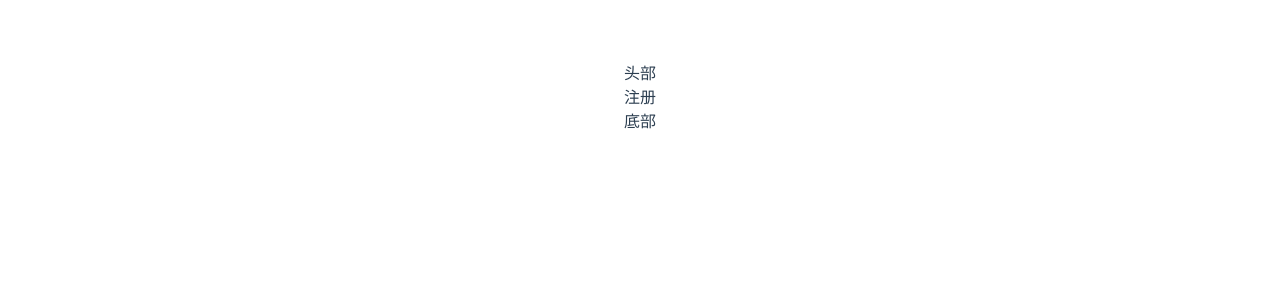
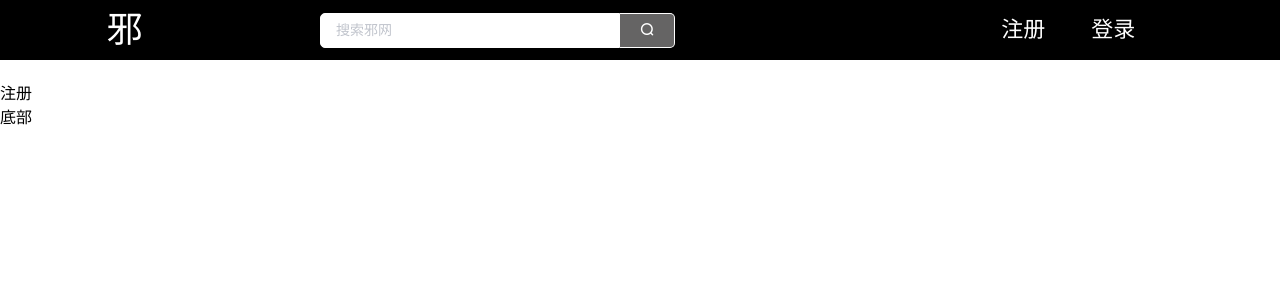
Before and after one commit to 4am-monkey/EvilShoes, a Vue app in the folder evilshoes-front-end/: page /register in a window 1280 px wide. Shown: the top 300 px of the page. Built offline with nearby package versions, Linux system fonts and the light colour scheme.

Commit message:
create Header

```diff
--- a/evilshoes-front-end/src/App.vue
+++ b/evilshoes-front-end/src/App.vue
@@ -20,12 +20,17 @@ export default {
 </script>
 
 <style>
+body{
+  margin: 0;
+  padding: 0;
+}
 #app {
-  font-family: "Avenir", Helvetica, Arial, sans-serif;
+  width: 100%;
+  /* font-family: "Avenir", Helvetica, Arial, sans-serif;
   -webkit-font-smoothing: antialiased;
   -moz-osx-font-smoothing: grayscale;
   text-align: center;
-  color: #2c3e50;
-  margin-top: 60px;
+  color: #2c3e50; */
+  /* border: solid 1px rebeccapurple; */
 }
 </style>
--- a/evilshoes-front-end/src/components/Header.vue
+++ b/evilshoes-front-end/src/components/Header.vue
@@ -1,5 +1,138 @@
 <template>
-    <div class="x-header">
-        头部
-    </div>
+  <div class="x-header">
+    <el-row>
+      <el-col :span="2">
+        <div class="grid-content"></div>
+      </el-col>
+      <el-col :span="4">
+        <div class="grid-content">
+          <div class="logo">邪</div>
+        </div>
+      </el-col>
+      <el-col :span="8">
+        <div class="grid-content">
+          <el-input v-model="ipt_search" placeholder="搜索邪网"></el-input>
+          <el-button type="primary" icon="el-icon-search"></el-button>
+        </div>
+      </el-col>
+      <el-col :span="8">
+        <div class="grid-content">
+            <!-- 未登录 -->
+            <div class="non-login">
+                <div><router-link to="/login">登录</router-link></div>
+                <div><router-link to="/register">注册</router-link></div>
+            </div>
+        </div>
+      </el-col>
+      <el-col :span="2">
+        <div class="grid-content"></div>
+      </el-col>
+    </el-row>
+  </div>
 </template>
+
+<script>
+  // 在此处导入需要的组件
+  // 如：import Footer from "./components/Footer.vue"
+
+  export default {
+    name: 'x-header',
+    data() {
+      return {
+          ipt_search: '',
+      }
+    },
+    methods: {
+
+    }
+}
+</script>
+
+<style>
+.x-header .el-row {
+  margin-bottom: 20px;
+  /* border: solid 1px red; */
+  background: black;
+  color: white;
+  padding: 10px 0;
+}
+.x-header .el-col {
+  /* border: solid 1px yellow; */
+}
+.x-header .el-col:nth-child(4) {
+  text-align: right;
+}
+.x-header .grid-content {
+  height: 40px;
+  line-height: 40px;
+}
+.x-header .logo {
+  width: 90px;
+  height: 40px;
+  /* border: solid 1px white; */
+  color: white;
+  font-size: 36px;
+}
+.x-header .el-input{
+    width: 300px;
+    height: 35px;
+    line-height: 35px;
+    border-radius: 5px 0 0 5px;
+    /* border: solid 1px yellow; */
+}
+.x-header .el-input__inner{
+    /* border: solid 1px red; */
+    height: 35px;
+    line-height: 35px;
+    border: solid 1px white;
+    border-radius: 5px 0 0 5px;
+    background: white;
+}
+.x-header .el-input__inner:focus, .x-header .el-input__inner:hover{
+    background: white;
+    border: solid 1px white;
+}
+.x-header .el-button{
+    padding: 9px 20px 10px 20px;
+    border-radius: 0 5px 5px 0;
+}
+.x-header .el-button .el-icon-search{
+    font-weight: 700;
+}
+.x-header .el-button--primary, .x-header .el-button--primary:focus{
+    background: rgba(201, 199, 199, 0.5);
+    border: solid 1px white;
+    border-left: 0;
+}
+.x-header .el-button--primary:hover{
+    border: solid 1px white;
+    border-left: 0;
+    background: rgb(24, 22, 22);
+}
+.x-header .non-login{
+    /* border: solid 1px rgb(230, 8, 238); */
+    overflow: hidden;
+}
+.x-header .non-login>div{
+    float: right;
+    width: 60px;
+    margin-right: 30px;
+    cursor: pointer;
+    text-align: center;
+    font-size: 22px;
+    font-weight: 700px;
+}
+.x-header .non-login div:hover{
+    background: #0B0B0B;
+    border-bottom: solid 2px white;
+}
+.x-header .non-login div a{
+    text-decoration: none;
+    color: white;
+}
+.router-link-active {
+    text-decoration: none;
+    outline: none;
+    color: white;
+}
+</style>
--- a/evilshoes-front-end/src/pages/user/Register.vue
+++ b/evilshoes-front-end/src/pages/user/Register.vue
@@ -3,3 +3,24 @@
         注册
     </div>
 </template>
+
+<script>
+  // 在此处导入需要的组件
+  // 如：import Footer from "./components/Footer.vue"
+
+  export default {
+    name: 'x-header',
+    data() {
+      return {
+
+      }
+    },
+    methods: {
+
+    }
+}
+</script>
+
+<style>
+
+</style>
```
